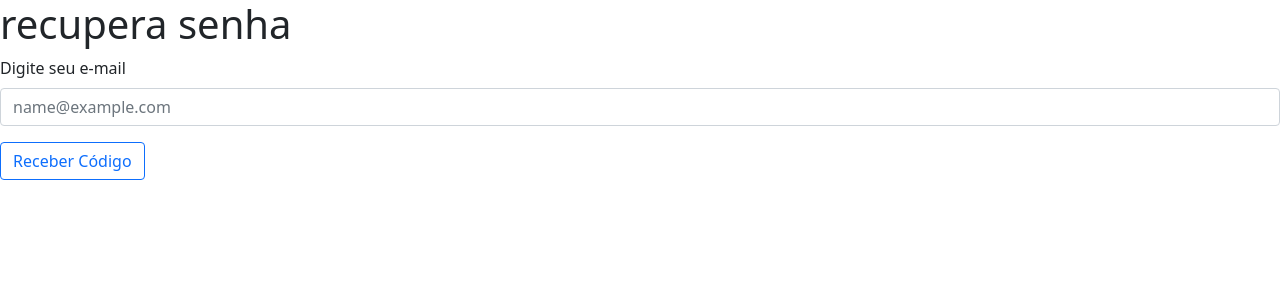
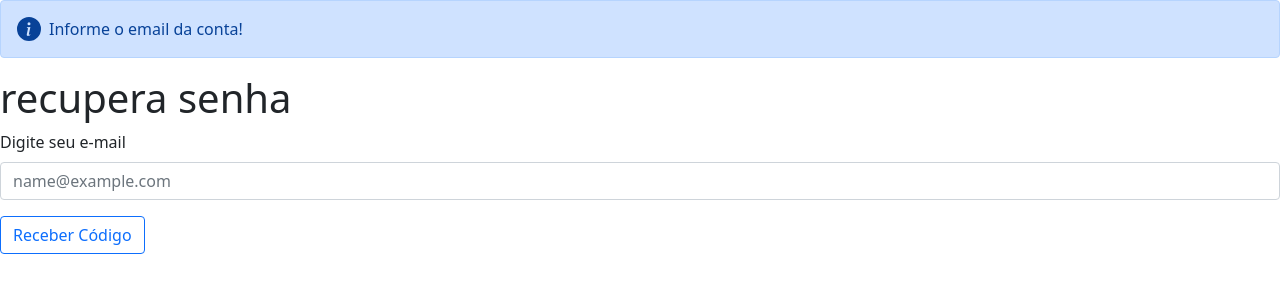
Before and after one commit to PedroHenriqueCoder048/app_blog, a Django app: page /user/forgotPws/ in a window 1280 px wide. Shown: the top 300 px of the page. Run offline with Django 5.2, Linux system fonts and the light colour scheme.

Commit message:
page-forgot_pws

```diff
--- a/user/templates/forgot_password.html
+++ b/user/templates/forgot_password.html
@@ -5,20 +5,55 @@
 {%endblock title%}
 
 {% block content%}
+    <svg xmlns="http://www.w3.org/2000/svg" style="display: none;">
+        <symbol id="check-circle-fill" fill="currentColor" viewBox="0 0 16 16">
+            <path d="M16 8A8 8 0 1 1 0 8a8 8 0 0 1 16 0zm-3.97-3.03a.75.75 0 0 0-1.08.022L7.477 9.417 5.384 7.323a.75.75 0 0 0-1.06 1.06L6.97 11.03a.75.75 0 0 0 1.079-.02l3.992-4.99a.75.75 0 0 0-.01-1.05z"/>
+        </symbol>
+        <symbol id="info-fill" fill="currentColor" viewBox="0 0 16 16">
+        <path d="M8 16A8 8 0 1 0 8 0a8 8 0 0 0 0 16zm.93-9.412-1 4.705c-.07.34.029.533.304.533.194 0 .487-.07.686-.246l-.088.416c-.287.346-.92.598-1.465.598-.703 0-1.002-.422-.808-1.319l.738-3.468c.064-.293.006-.399-.287-.47l-.451-.081.082-.381 2.29-.287zM8 5.5a1 1 0 1 1 0-2 1 1 0 0 1 0 2z"/>
+        </symbol>
+        <symbol id="exclamation-triangle-fill" fill="currentColor" viewBox="0 0 16 16">
+            <path d="M8.982 1.566a1.13 1.13 0 0 0-1.96 0L.165 13.233c-.457.778.091 1.767.98 1.767h13.713c.889 0 1.438-.99.98-1.767L8.982 1.566zM8 5c.535 0 .954.462.9.995l-.35 3.507a.552.552 0 0 1-1.1 0L7.1 5.995A.905.905 0 0 1 8 5zm.002 6a1 1 0 1 1 0 2 1 1 0 0 1 0-2z"/>
+        </symbol>
+    </svg>
+
+   {% if user_exist == None %}
+    <div class="alert alert-primary d-flex align-items-center" role="alert">
+        <svg class="bi flex-shrink-0 me-2" width="24" height="24" role="img" aria-label="Info:">
+            <use xlink:href="#info-fill"/>
+        </svg>
+        <div>
+            Informe o email da conta!
+        </div>
+    </div>
+
+{% elif user_exist %}
+    <div class="alert alert-success d-flex align-items-center" role="alert">
+        <svg class="bi flex-shrink-0 me-2" width="24" height="24" role="img" aria-label="Success:">
+            <use xlink:href="#check-circle-fill"/>
+        </svg>
+        <div>
+            Enviado com sucesso! <strong>{{ user_exist.email }}</strong> verifique sua caixa de email
+        </div>
+    </div>
+
+{% else %}
+    <div class="alert alert-danger" role="alert">
+        Email não encontrado! Verifique o email digitado e tente novamente.
+    </div>
+{% endif %}
+
     <h1>recupera senha</h1>
     <form action="." method="post">
         {% csrf_token %}
         <div class="mb-3">
         <label for="exampleFormControlInput1" class="form-label">Digite seu e-mail</label>
-        <input name="email_user_input" type="email" class="form-control" id="exampleFormControlInput1" placeholder="name@example.com">
+        <input name="email_user_input" type="email" class="form-control" id="exampleFormControlInput1" placeholder="name@example.com" required>
         </div>
         <button type="submit" class="btn btn-outline-primary">
             Receber Código
         </button>
     </form>
-    {% if user_exist %}
-        {{user_exist.email}}
-    {% endif %}
 
 
 {% endblock content%}
--- a/user/views.py
+++ b/user/views.py
@@ -11,19 +11,23 @@ def login(request):
 
 def recover_password(request):
     if request.method == "GET":
-        return render(request, 'forgot_password.html')
+        context = {
+            'user_exist': None
+        }
+        return render(request, 'forgot_password.html', context)
 
     email_user_input = request.POST.get('email_user_input')
     user_exist = User.objects.filter(email=email_user_input).first()
 
     if user_exist:
         context = {
-            'user_exist' : user_exist,
-            'mensege' : 'verifique sua caixa de email'
+            'user_exist': user_exist,
+            'mensege': 'verifique sua caixa de email'
         }
-        return render(request, 'forgot_password.html',context)
     else:
         context = {
-            'mensege':'email não existe'
+            'user_exist': False,
+            'mensege': 'email não existe'
         }
-        return render(request, 'forgot_password.html',context)
+
+    return render(request, 'forgot_password.html', context)
```
